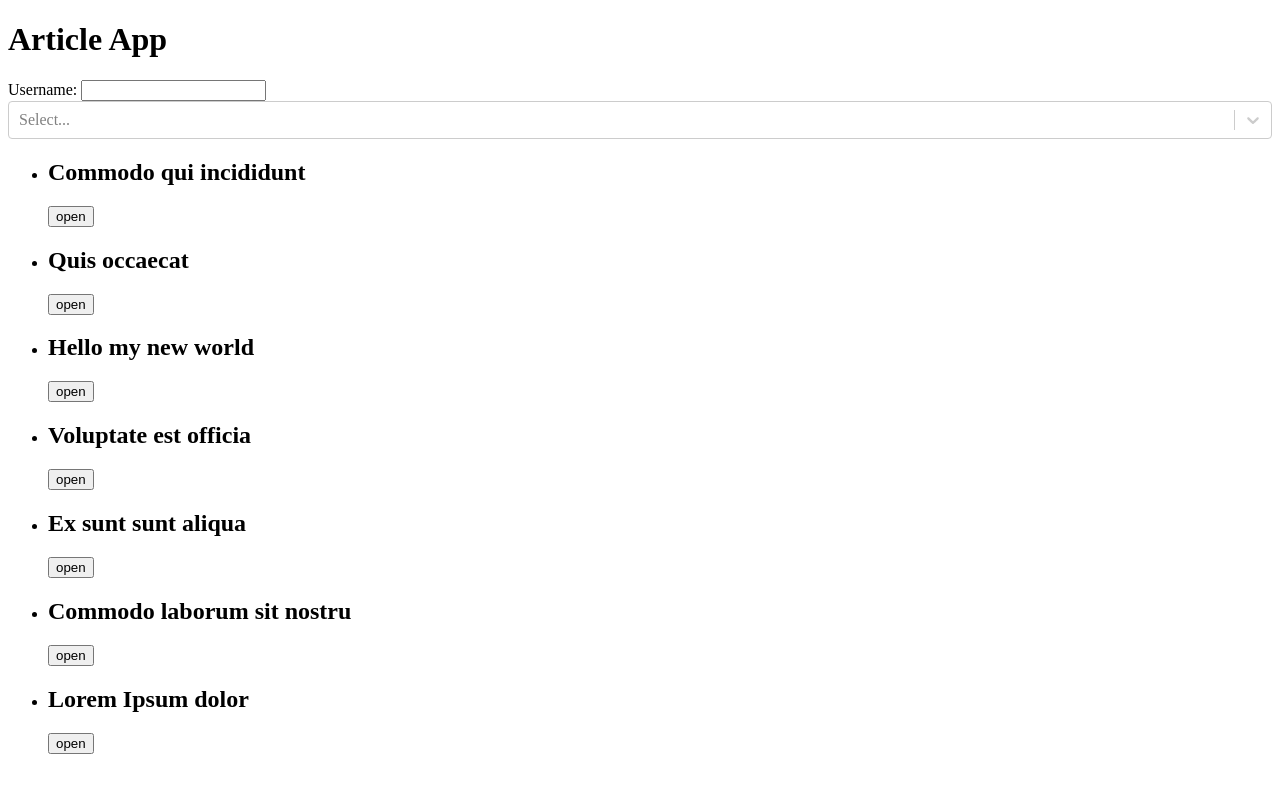
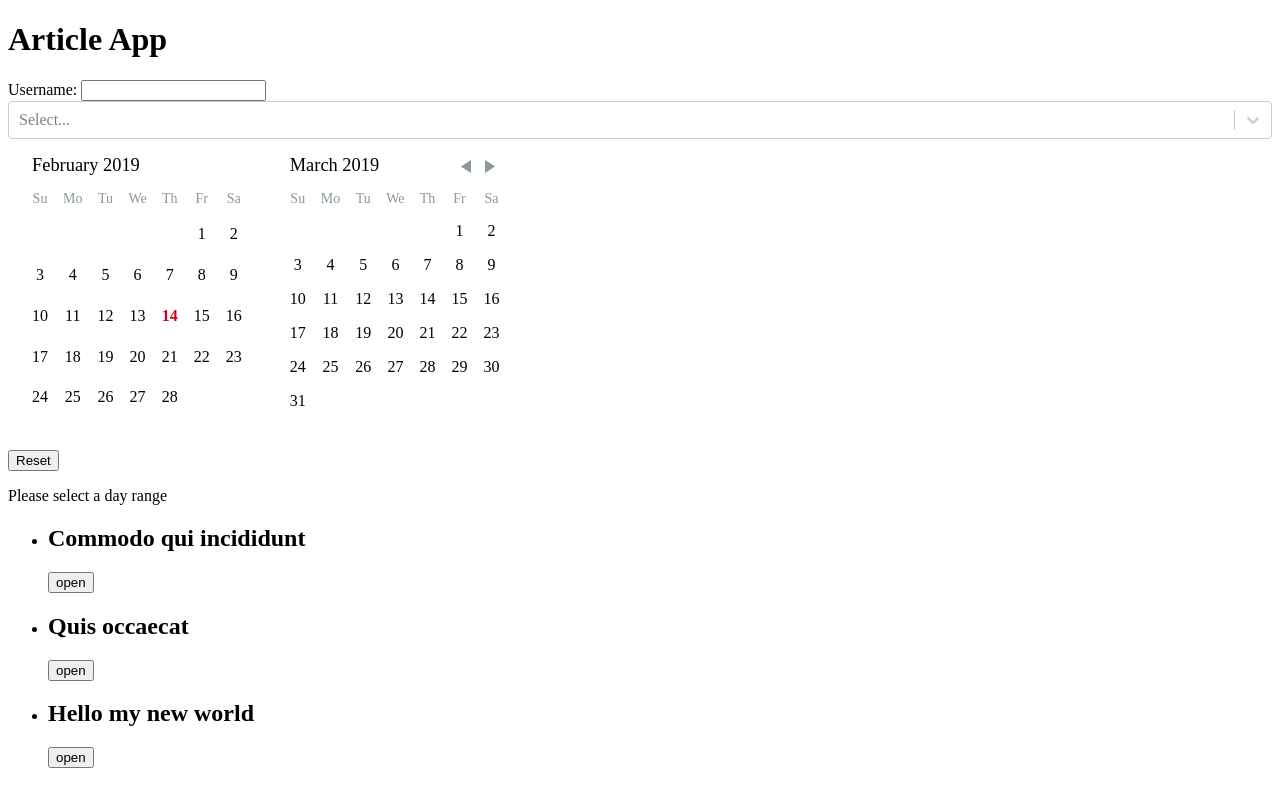
Before and after one commit to vilenic/basic-react-1102, a React (Create React App) app: page / in a window 1280 px wide. Shown: the top 791 px of the page. Built offline with nearby package versions, Linux system fonts and the light colour scheme.

Commit message:
То, что успел.. Календарь и выведение комментов.

```diff
--- a/package.json
+++ b/package.json
@@ -4,7 +4,9 @@
   "private": true,
   "dependencies": {
     "react": "^16.8.1",
+    "react-day-picker": "^7.2.4",
     "react-dom": "^16.8.1",
+    "react-helmet": "^5.2.0",
     "react-scripts": "2.1.5",
     "react-select": "^2.3.0"
   },
--- a/src/App.js
+++ b/src/App.js
@@ -1,5 +1,6 @@
 import React, { Component } from 'react'
 import Select from 'react-select'
+import AppDayPicker from './components/daypicker'
 import ArticleList from './components/article-list'
 import UserForm from './components/user-form'
 import articles from './fixtures'
@@ -26,6 +27,7 @@ class App extends Component {
         <h1>Article App</h1>
         <UserForm onStateChange={this.getUserState} />
         <Select options={options} value={this.state.selected} onChange={this.handleChange} />
+        <AppDayPicker />
         <ArticleList articles={articles} />
       </div>
     )
--- a/src/components/article.js
+++ b/src/components/article.js
@@ -1,9 +1,11 @@
 import React, { Component } from 'react'
+import CommentList from './comment-list'
 
 class Article extends Component {
   render() {
     const { article, onBtnClick, isOpen } = this.props
     const btnText = isOpen ? 'close' : 'open'
+    // const { openList, toggleOpenList} = useOpenList()
 
     return (
       <div>
@@ -17,7 +19,12 @@ class Article extends Component {
   getBody() {
     const { isOpen, article } = this.props
     if (!isOpen) return null
-    return <section>{article.text}</section>
+    return (
+      <section>
+        {article.text}
+        {article.comments ? <CommentList comments={article.comments} /> : ''}
+      </section>
+    )
   }
 }
 
--- /dev/null
+++ b/src/components/comment-list.js
@@ -0,0 +1,11 @@
+import React from 'react'
+import Comment from './comment'
+
+export default function CommentList({ comments }) {
+  const commentItems = comments.map((comment) => (
+    <li key={comment.id}>
+      <Comment comment={comment} />
+    </li>
+  ))
+  return <ul>{commentItems}</ul>
+}
--- /dev/null
+++ b/src/components/comment.js
@@ -0,0 +1,14 @@
+import React, { Component } from 'react'
+
+export default class Comment extends Component {
+  render() {
+    const { comment } = this.props
+
+    return (
+      <div>
+        <h4>{comment.user}</h4>
+        {comment.text}
+      </div>
+    )
+  }
+}
--- /dev/null
+++ b/src/components/daypicker.js
@@ -0,0 +1,79 @@
+import React from 'react'
+import DayPicker, { DateUtils } from 'react-day-picker'
+import Helmet from 'react-helmet'
+import 'react-day-picker/lib/style.css'
+
+export default class AppDayPicker extends React.Component {
+  static defaultProps = {
+    numberOfMonths: 2
+  }
+
+  constructor(props) {
+    super(props)
+    this.handleDayClick = this.handleDayClick.bind(this)
+    this.handleResetClick = this.handleResetClick.bind(this)
+    this.state = this.getInitialState()
+  }
+
+  getInitialState = () => {
+    return {
+      from: undefined,
+      to: undefined
+    }
+  }
+
+  handleDayClick = (day) => {
+    const range = DateUtils.addDayToRange(day, this.state)
+    console.log(range)
+    this.setState(range)
+  }
+  handleResetClick = () => {
+    this.setState(this.getInitialState)
+  }
+
+  render() {
+    const { from, to } = this.state
+    const modifiers = { start: from, end: to }
+    return (
+      <div>
+        <DayPicker
+          className="Selectable"
+          onDayClick={this.handleDayClick}
+          selectedDays={[from, { from, to }]}
+          modifiers={modifiers}
+          numberOfMonths={this.props.numberOfMonths}
+        />
+        <p>
+          <button onClick={this.handleResetClick}>Reset</button>
+        </p>
+        {this.state.to && this.state.from ? (
+          <p>
+            You selected {this.state.from.toLocaleDateString()} to{' '}
+            {this.state.to.toLocaleDateString()}
+          </p>
+        ) : (
+          <p>Please select a day range</p>
+        )}
+        <Helmet>
+          <style>{`
+  .Selectable .DayPicker-Day--selected:not(.DayPicker-Day--start):not(.DayPicker-Day--end):not(.DayPicker-Day--outside) {
+    background-color: #f0f8ff !important;
+    color: #4a90e2;
+  }
+  .Selectable .DayPicker-Day {
+    border-radius: 0 !important;
+  }
+  .Selectable .DayPicker-Day--start {
+    border-top-left-radius: 50% !important;
+    border-bottom-left-radius: 50% !important;
+  }
+  .Selectable .DayPicker-Day--end {
+    border-top-right-radius: 50% !important;
+    border-bottom-right-radius: 50% !important;
+  }
+`}</style>
+        </Helmet>
+      </div>
+    )
+  }
+}
```
